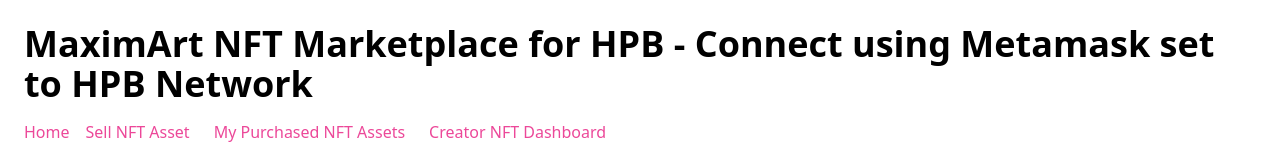
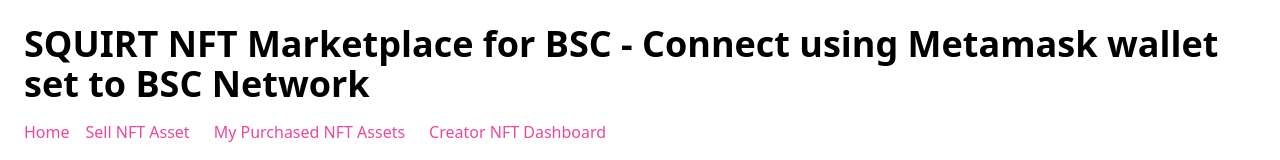
Before and after one commit to squirtgame/SQUIRT-NFT-Marketplace, a Next.js app: page / in a window 1280 px wide. Shown: the top 160 px of the page. Built offline with nearby package versions, Linux system fonts and the light colour scheme; no server answers.

Commit message:
Update _app.js

```diff
--- a/pages/_app.js
+++ b/pages/_app.js
@@ -6,7 +6,7 @@
 	  return (
 		      <div>
 		        <nav className="border-b p-6">
-		          <p className="text-4xl font-bold">MaximArt NFT Marketplace for HPB - Connect using Metamask set to HPB Network</p>
+		          <p className="text-4xl font-bold">SQUIRT NFT Marketplace for BSC - Connect using Metamask wallet set to BSC Network</p>
 		          <div className="flex mt-4">
 		            <Link href="/">
 		              <a className="mr-4 text-pink-500">
```
